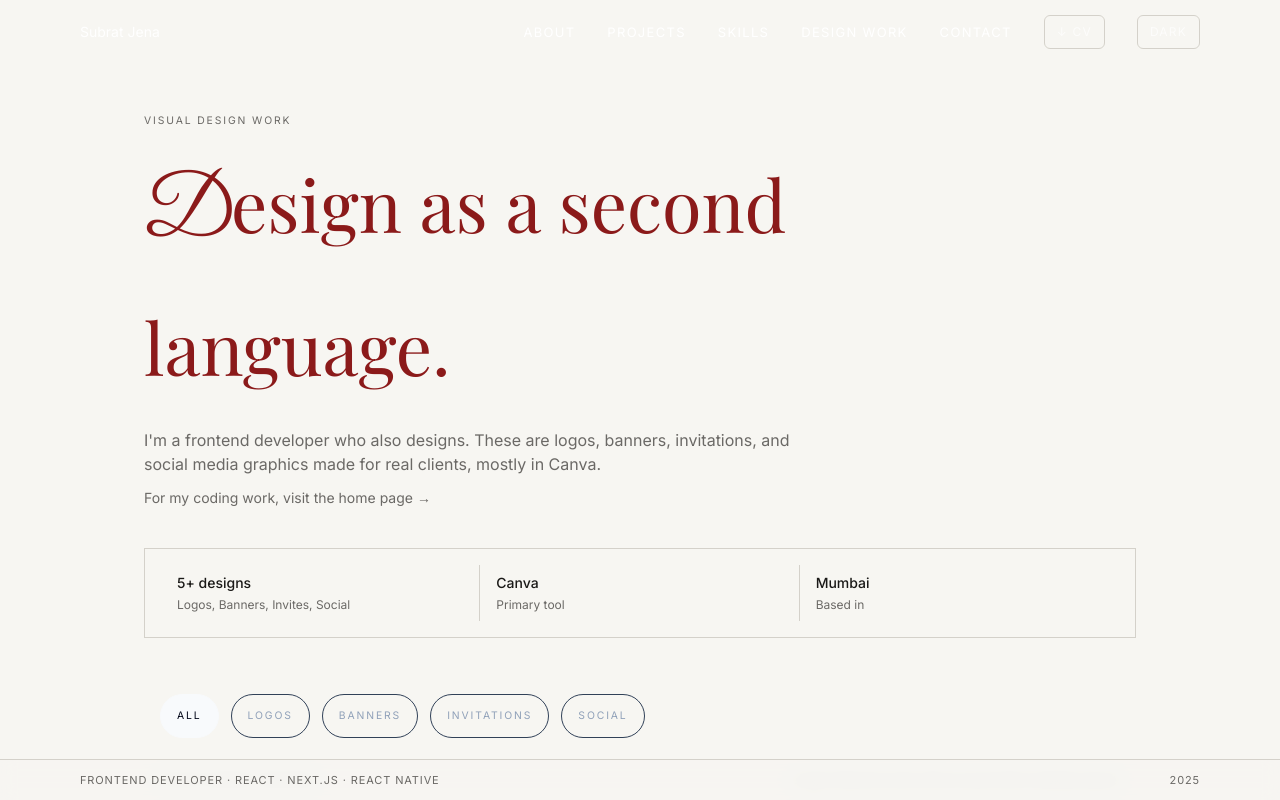
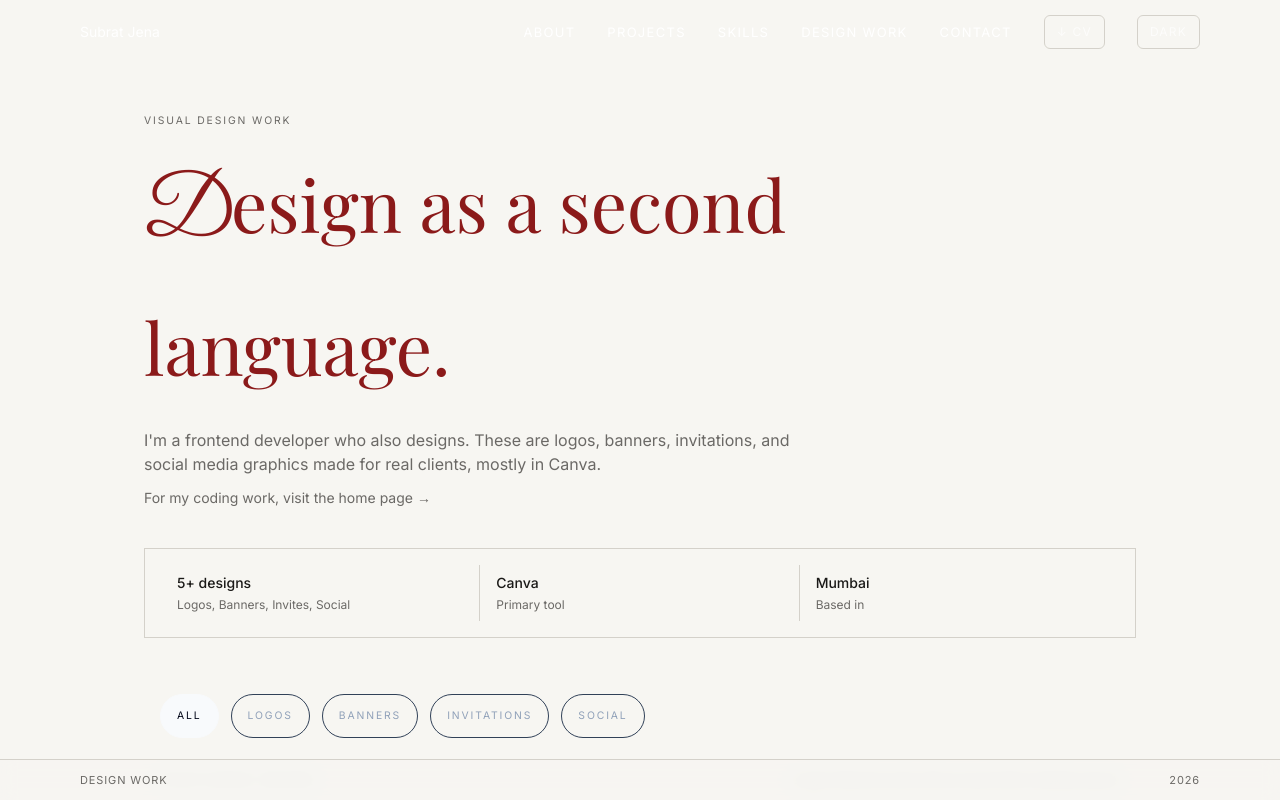
Before and after one commit to subrat8268/portfolio, a Next.js app: page /design in a window 1280 px wide. Shown: the top 800 px of the page. Built offline with nearby package versions, Linux system fonts and the light colour scheme; grey boxes are pictures that could not be loaded; a web font is replaced by a local one.

Commit message:
feat: enhance layout metadata, update footer content, and refine Navbar links

```diff
--- a/app/design/layout.tsx
+++ b/app/design/layout.tsx
@@ -3,14 +3,22 @@ import type { Metadata } from "next";
 export const metadata: Metadata = {
   title: "Visual Design Work — Subrat Jena",
   description:
-    "Logos, event banners, invitations, and social media graphics by Subrat Jena — a Mumbai-based frontend developer with a strong visual design side.",
+    "Logos, event banners, invitations, and social graphics for real clients. Frontend developer with a design side, based in Mumbai.",
   alternates: {
     canonical: "/design",
   },
   openGraph: {
     title: "Visual Design Work — Subrat Jena",
-    description: "Logos, event banners, invitations, and social media graphics.",
-    url: "https://subratjena.com/design",
+    description:
+      "Logos, event banners, invitations, and social graphics for real clients. Frontend developer with a design side, based in Mumbai.",
+    url: "https://mysjportfolio.vercel.app/design",
+    images: [
+      {
+        url: "/og-design.png",
+        width: 1200,
+        height: 630,
+      },
+    ],
   },
 };
 
--- a/components/Footer.tsx
+++ b/components/Footer.tsx
@@ -87,7 +87,8 @@ export default function Footer() {
 
         <div className="mt-12 flex flex-col items-center justify-between border-t border-[var(--color-border)] pt-8 md:flex-row">
           <div className="text-[var(--color-text-muted)]">
-            &copy; {currentYear} Subrat Jena
+            <p>&copy; {currentYear} Subrat Jena</p>
+            <p className="mt-1">Made with ❤️ by Subrat Jena</p>
           </div>
           <div className="mt-4 md:mt-0">
             <ScrollToTopButton />
--- a/components/Hero.tsx
+++ b/components/Hero.tsx
@@ -167,7 +167,7 @@ export default function Hero() {
               Design Work →
             </Link>
             <a
-              href="/subrat-jena-cv.pdf"
+              href="/subrat-cv.pdf"
               download
               className="inline-flex items-center gap-1.5 text-sm text-[var(--color-text-muted)] transition-colors duration-200 hover:text-white"
             >
--- a/components/Navbar.tsx
+++ b/components/Navbar.tsx
@@ -2,6 +2,7 @@
 
 import { useEffect, useState } from "react";
 import Link from "next/link";
+import { usePathname } from "next/navigation";
 
 const navItems = [
   { href: "#about", label: "About" },
@@ -12,9 +13,11 @@ const navItems = [
 ];
 
 export default function Navbar() {
+  const pathname = usePathname();
   const [isScrolled, setIsScrolled] = useState(false);
   const [isMobileOpen, setIsMobileOpen] = useState(false);
   const [theme, setTheme] = useState<"dark" | "light">("dark");
+  const isDesignRoute = pathname === "/design";
 
   useEffect(() => {
     const onScroll = () => setIsScrolled(window.scrollY > 80);
@@ -65,7 +68,7 @@ export default function Navbar() {
               </Link>
             ))}
             <a
-              href="../public/subrat-cv.pdf"
+              href="/subrat-cv.pdf"
               download
               className="inline-flex items-center gap-1 rounded-sm border border-[var(--color-border)] px-3 py-1.5 text-[12px] uppercase tracking-[0.1em] text-white/70 transition-colors duration-200 hover:border-white/40 hover:text-white"
             >
@@ -120,7 +123,7 @@ export default function Navbar() {
                 </Link>
               ))}
               <a
-                href="/subrat-jena-cv.pdf"
+                href="/subrat-cv.pdf"
                 download
                 className="text-2xl uppercase tracking-[0.1em] text-[var(--color-text-muted)]"
               >
@@ -140,8 +143,12 @@ export default function Navbar() {
 
       <div className="pointer-events-none fixed inset-x-0 bottom-0 z-40 border-t border-[var(--color-border)] bg-[var(--color-bg)]/90 backdrop-blur-sm">
         <div className="mx-auto flex h-10 max-w-6xl items-center justify-between px-4 text-[11px] tracking-[0.08em] text-[var(--color-text-muted)] uppercase [font-family:var(--font-body)]">
-          <span>Frontend Developer · React · Next.js · React Native</span>
-          <span>{new Date().getFullYear()}</span>
+          <span>
+            {isDesignRoute
+              ? "Design Work"
+              : "Frontend Developer · React · Next.js · React Native"}
+          </span>
+          <span>{isDesignRoute ? "2026" : new Date().getFullYear()}</span>
         </div>
       </div>
     </>
```
